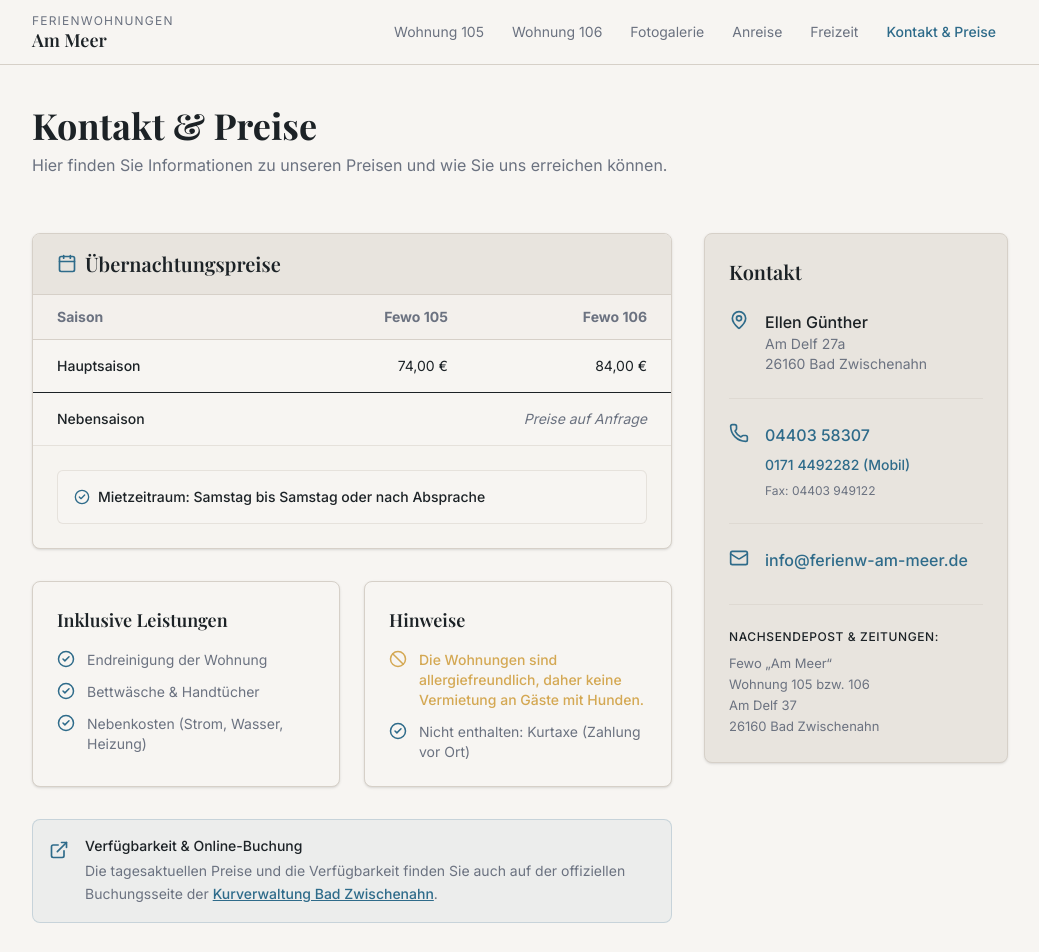
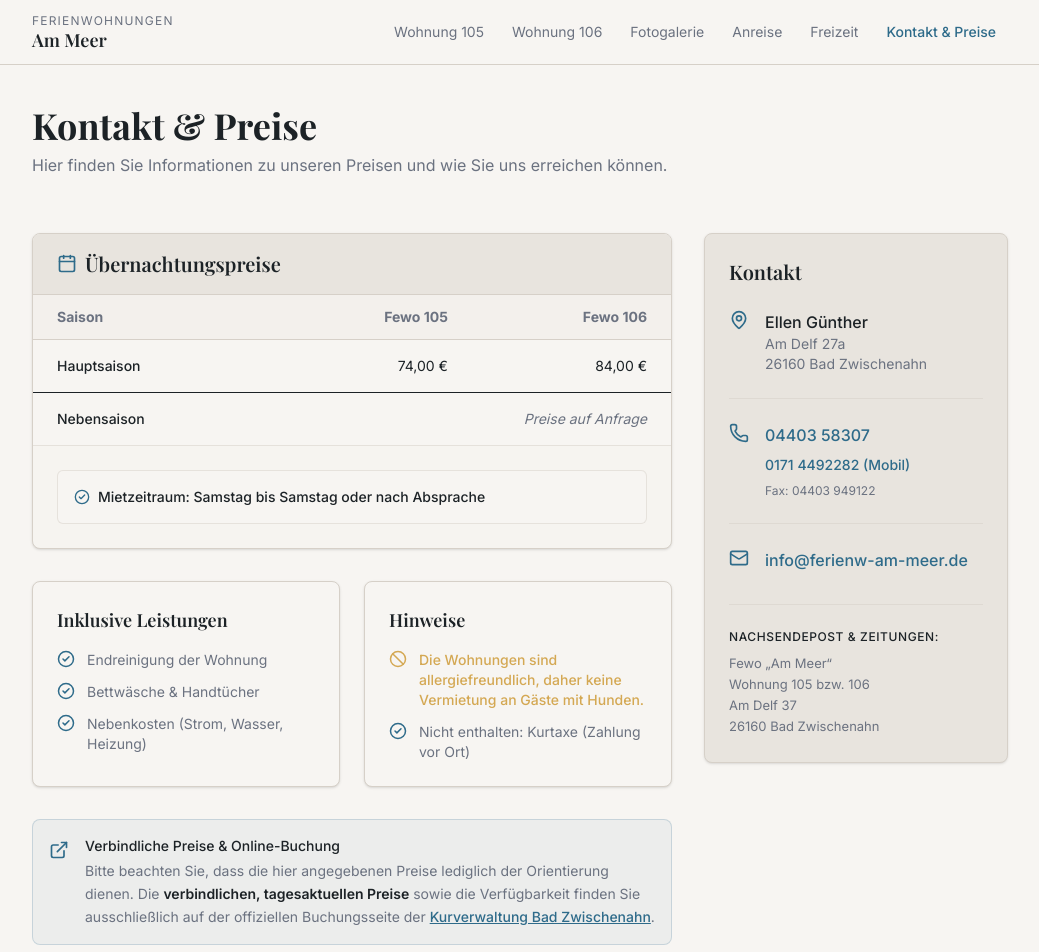
Before and after one commit to chrisb09/github-page.ferienw-am-meer.de, a Next.js app: page /ferienw-preview/kontakt in a window 1280 px wide. Shown: the top 952 px of the page, without its empty margins (120-1159 px from the left). Built offline with nearby package versions, Linux system fonts and the light colour scheme; a web font is replaced by a local one.

Commit message:
legal: clarify that Kurverwaltung prices are the authoritative source

```diff
--- a/app/kontakt/page.tsx
+++ b/app/kontakt/page.tsx
@@ -100,9 +100,10 @@ export default function KontaktPage() {
             <div className="p-4 rounded-lg border border-primary/20 bg-primary/5 flex items-start gap-4">
               <ExternalLink className="text-primary shrink-0 mt-1" size={20} />
               <div>
-                <p className="text-sm text-foreground font-medium">Verfügbarkeit &amp; Online-Buchung</p>
+                <p className="text-sm text-foreground font-medium">Verbindliche Preise &amp; Online-Buchung</p>
                 <p className="text-sm text-muted-foreground leading-relaxed mt-1">
-                  Die tagesaktuellen Preise und die Verfügbarkeit finden Sie auch auf der offiziellen Buchungsseite der{" "}
+                  Bitte beachten Sie, dass die hier angegebenen Preise lediglich der Orientierung dienen.
+                  Die <span className="font-semibold text-foreground">verbindlichen, tagesaktuellen Preise</span> sowie die Verfügbarkeit finden Sie ausschließlich auf der offiziellen Buchungsseite der{" "}
                   <a
                     href="https://www.bad-zwischenahn-touristik.de/hotel/ferienwohnung-am-meer"
                     target="_blank"
```
